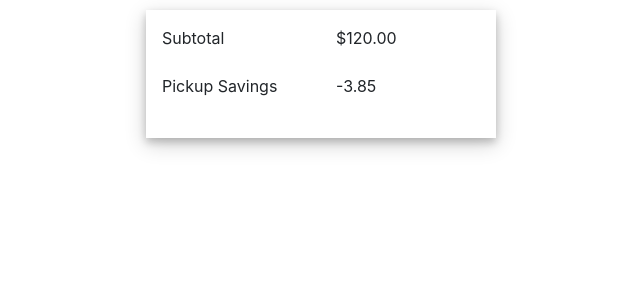
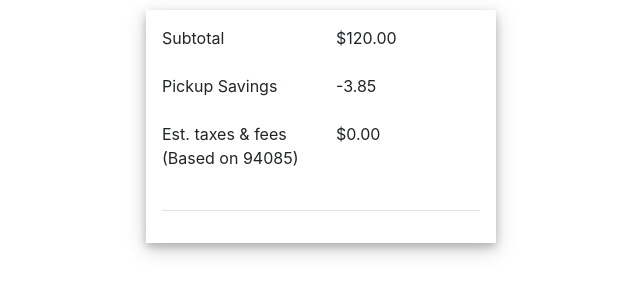
Before and after one commit to wamontgomery0068/React_ShoppingCart_Summary_Project, a React (Create React App) app: page / in a window 1280 px wide. Shown: the top 300 px of the page, without its empty margins (319-959 px from the left). Built offline with nearby package versions, Linux system fonts and the light colour scheme.

Commit message:
Imported TaxesFees File

```diff
--- a/src/App.js
+++ b/src/App.js
@@ -1,14 +1,11 @@
 // Class Component
-
-// Imported Dependencies
 import React, { Component } from 'react';
 import { Container } from 'react-bootstrap';
 
-// Imported Components
 import SubTotal from './components/Subtotal/Subtotal';
 import PickupSavings from './components/PickupSavings/PickupSavings';
+import TaxesFees from './components/TaxesFees/TaxesFees';
 
-//
 import './App.css';
 
 class App extends Component {
@@ -17,7 +14,8 @@ class App extends Component {
 
     this.state = {
       total: 120,
-      pickupSavings: -3.85
+      pickupSavings: -3.85,
+      taxes: 0
     }
   }
 
@@ -27,6 +25,8 @@ class App extends Component {
         <Container className = "Purchase_Card">
           <SubTotal price={this.state.total.toFixed(2)}/>
           <PickupSavings price={this.state.pickupSavings.toFixed(2)}/>
+          <TaxesFees taxes={this.state.taxes.toFixed(2)} />
+          <hr />
         </Container>
       </div>
     );
```
